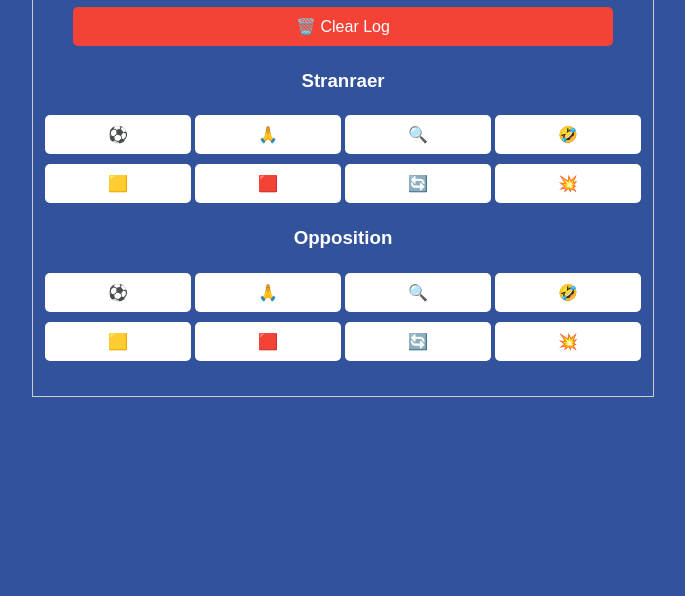
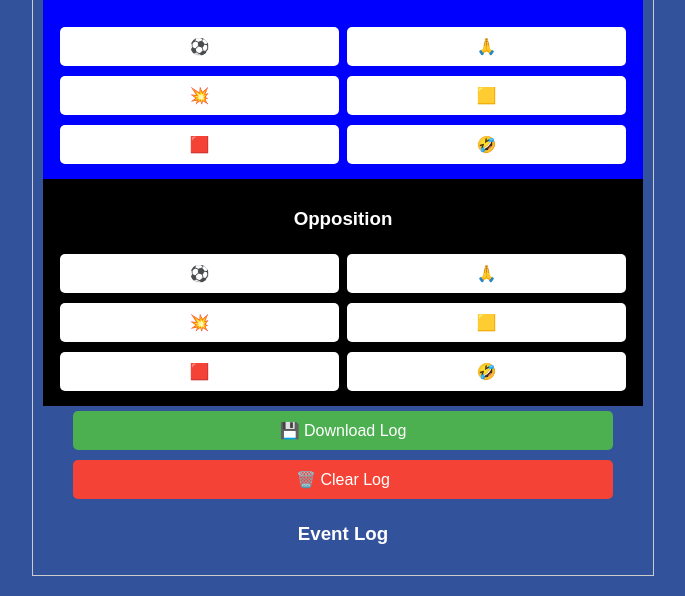
Before and after one commit to ShunkyRoll/matchlogger, a plain HTML site: page index.html in a window 1280 px wide. Shown: the part 392-988 px from the top of the page, without its empty margins (297-982 px from the left). Before the commit the page ends 809 px from the top, so only its background shows below. Drawn offline with Linux system fonts and the light colour scheme.

Commit message:
Update index.html

```diff
--- a/index.html
+++ b/index.html
@@ -3,52 +3,51 @@
 <head>
     <meta charset="UTF-8">
     <meta name="viewport" content="width=device-width, initial-scale=1.0">
+    <link rel="stylesheet" href="styles.css">
     <title>Match Event Logger</title>
-    <link rel="stylesheet" href="styles.css">
 </head>
 <body>
     <div class="container">
         <div class="header">
-            <img src="https://stranraerfc.org/wp-content/uploads/2024/10/SFC-LIVE-7-white-transparent-2.png" alt="Stranraer FC Logo">
+            <img src="https://stranraerfc.org/wp-content/uploads/2024/10/SFC-LIVE-7-white-transparent-2.png" alt="Team Logo">
         </div>
-        <div class="control-buttons">
-            <button id="downloadLog" style="background-color: #4CAF50; color: white;">💾 Download Log</button>
-            <button id="clearLog" style="background-color: #f44336; color: white;">🗑️ Clear Log</button>
-        </div>
+
         <div class="event-buttons">
-            <div class="stranraer-buttons">
-                <h3 style="text-align: center; color: white;">Stranraer</h3>
-                <div class="event-row">
-                    <button class="event-btn" data-event="Goal ⚽ (Stranraer)">⚽</button>
-                    <button class="event-btn" data-event="Chance 🙏 (Stranraer)">🙏</button>
-                    <button class="event-btn" data-event="Close Up 🔍 (Stranraer)">🔍</button>
-                    <button class="event-btn" data-event="Funny 🤣 (Stranraer)">🤣</button>
-                </div>
-                <div class="event-row">
-                    <button class="event-btn" data-event="Yellow Card 🟨 (Stranraer)">🟨</button>
-                    <button class="event-btn" data-event="Red Card 🟥 (Stranraer)">🟥</button>
-                    <button class="event-btn" data-event="Substitution 🔄️ (Stranraer)">🔄️</button>
-                    <button class="event-btn" data-event="Incident 💥 (Stranraer)">💥</button>
+            <div class="section" style="background-color: #0000FF; padding: 10px;">
+                <h3>Stranraer</h3>
+                <div class="button-group">
+                    <button id="goal-stranraer">⚽</button>
+                    <button id="chance-stranraer">🙏</button>
+                    <button id="incident-stranraer">💥</button>
+                    <button id="yellow-card-stranraer">🟨</button>
+                    <button id="red-card-stranraer">🟥</button>
+                    <button id="funny-stranraer">🤣</button>
                 </div>
             </div>
-            <div class="opposition-buttons">
-                <h3 style="text-align: center; color: white;">Opposition</h3>
-                <div class="event-row">
-                    <button class="event-btn" data-event="Goal ⚽ (Opposition)">⚽</button>
-                    <button class="event-btn" data-event="Chance 🙏 (Opposition)">🙏</button>
-                    <button class="event-btn" data-event="Close Up 🔍 (Opposition)">🔍</button>
-                    <button class="event-btn" data-event="Funny 🤣 (Opposition)">🤣</button>
-                </div>
-                <div class="event-row">
-                    <button class="event-btn" data-event="Yellow Card 🟨 (Opposition)">🟨</button>
-                    <button class="event-btn" data-event="Red Card 🟥 (Opposition)">🟥</button>
-                    <button class="event-btn" data-event="Substitution 🔄️ (Opposition)">🔄️</button>
-                    <button class="event-btn" data-event="Incident 💥 (Opposition)">💥</button>
+
+            <div class="section" style="background-color: black; padding: 10px;">
+                <h3>Opposition</h3>
+                <div class="button-group">
+                    <button id="goal-opposition">⚽</button>
+                    <button id="chance-opposition">🙏</button>
+                    <button id="incident-opposition">💥</button>
+                    <button id="yellow-card-opposition">🟨</button>
+                    <button id="red-card-opposition">🟥</button>
+                    <button id="funny-opposition">🤣</button>
                 </div>
             </div>
         </div>
-        <div id="eventLog" class="event-log"></div>
+
+        <div class="control-buttons">
+            <button id="download-log" style="background-color: #4CAF50; color: white;">💾 Download Log</button>
+            <button id="clear-log" style="background-color: #F44336; color: white;">🗑️ Clear Log</button>
+        </div>
+
+        <h3>Event Log</h3>
+        <ul id="event-log" class="event-log"></ul>
+
     </div>
+
     <script src="script.js"></script>
 </body>
 </html>
```
